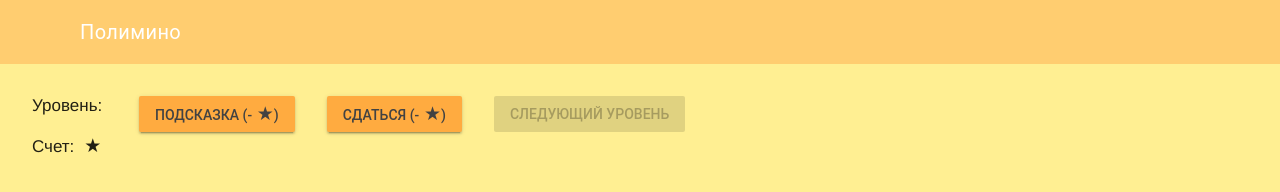
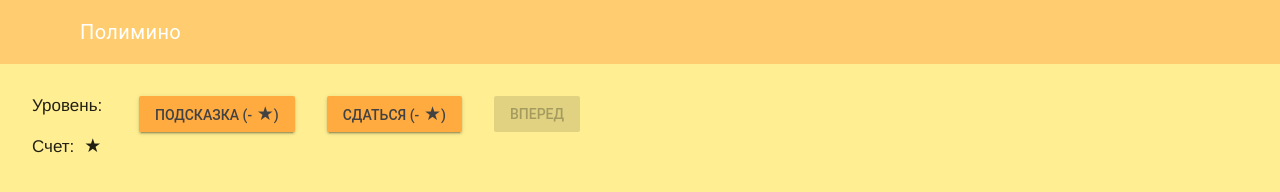
Before and after one commit to annyrtd/annyrtd.github.io, a website built with webpack: page polymino/index.html in a window 1280 px wide. Built offline with nearby package versions, Linux system fonts and the light colour scheme.

Commit message:
change button text

```diff
--- a/polymino/index.html
+++ b/polymino/index.html
@@ -70,7 +70,7 @@
 								Сдаться (-<span class="giveUpCost"></span><span class="star">&nbsp;&#9733</span>)
 							</button>
 							<button id="next" class="mdl-button mdl-js-button mdl-button--raised mdl-button--accent mdl-js-ripple-effect" disabled>
-								Следующий уровень
+								Вперед
 							</button>
 						</div>
                     </div>
```
